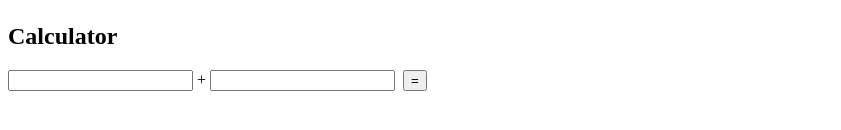
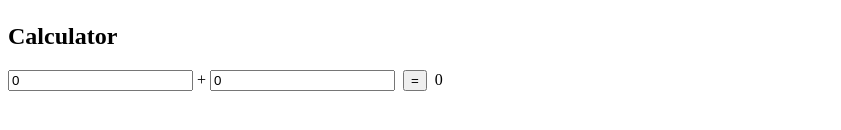
Before and after one commit to 2018-summer-mjs/first-app, an Angular app: page / in a window 1280 px wide. Shown: the part 272-402 px from the top of the page, without its empty margins (0-841 px from the left). Built offline with nearby package versions, Linux system fonts and the light colour scheme.

Commit message:
force number entry on calc
need to decide which way is best

```diff
--- a/src/app/app.component.html
+++ b/src/app/app.component.html
@@ -23,9 +23,11 @@
 
 <h2>Calculator</h2>
 <div>
-  <input type="text">
+  <input type="number" [(ngModel)]="addNumberOne">
   +
-  <input type="text">
-  &nbsp;<button type="button">=</button>&nbsp;
-  <label></label>
+  <input type="number" [(ngModel)]="addNumberTwo">
+  &nbsp;<button type="button" (click)="addNumbers()">=</button>&nbsp;
+  <label>{{ addNumbersResult }}</label>
+
+
 </div>
--- a/src/app/app.component.ts
+++ b/src/app/app.component.ts
@@ -50,4 +50,24 @@ export class AppComponent {
   public deleteQuiz(quizToDelete) {
     this.quizzes = this.quizzes.filter(x => x !== quizToDelete);
   }
+
+  //
+  //  Calculator behavior
+  //
+
+  public addNumberOne: number = 0;
+  public addNumberTwo = 0;
+  public addNumbersResult = 0;
+
+  public addNumbers(){
+    // add the numbers together, but it concatenates instead of adds
+    //this.addNumbersResult = this.addNumberOne + this.addNumberTwo;
+
+    //Not the best approach as it casts (better to force html to only accept numbers)
+    this.addNumbersResult = Number(this.addNumberOne) + Number(this.addNumberTwo);
+
+
+  }
+
+
 }
```
